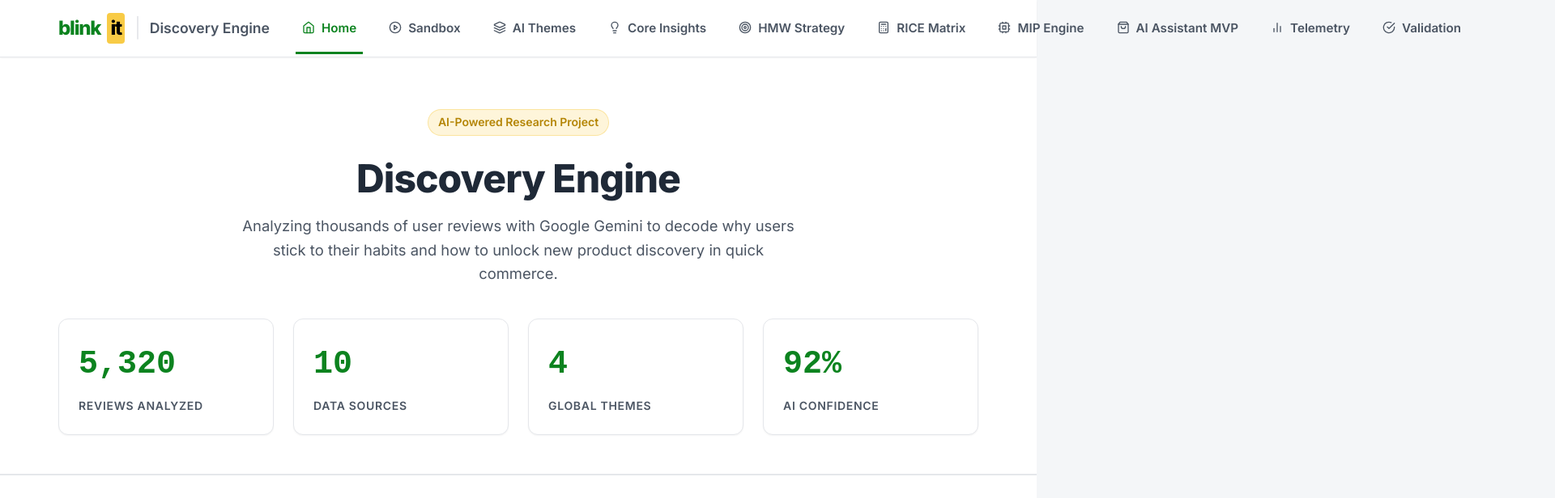
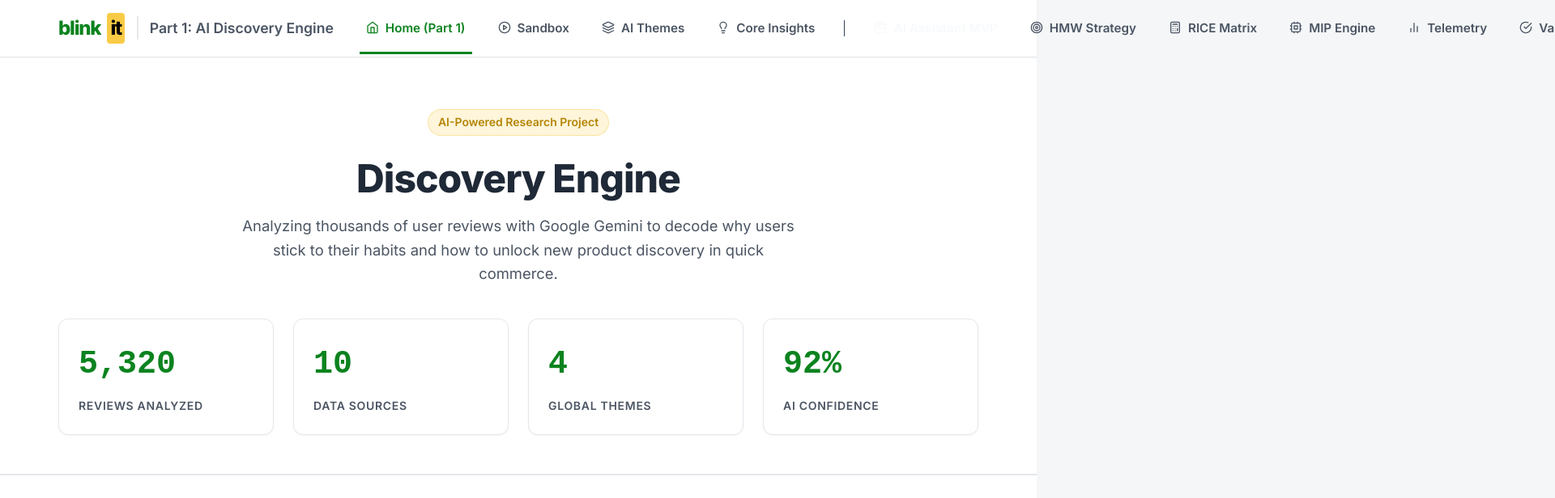
Before and after one commit to gsai-max/ProductManagerFellowshipGraduationProject, a React (Vite) app in the folder frontend/: page / in a window 1280 px wide. Shown: the top 616 px of the page at 81% size, 1920 px wide, since content can reach past the window. Built offline with nearby package versions, Linux system fonts and the light colour scheme.

Commit message:
fix: add smart URL landing detection and distinct header branding for Part 1 vs Part 2

```diff
--- a/frontend/src/App.jsx
+++ b/frontend/src/App.jsx
@@ -44,7 +44,22 @@ import {
 } from 'lucide-react';
 
 export default function App() {
-  const [activeTab, setActiveTab] = useState('home'); // 'home' | 'sandbox' | 'themes' | 'insights' | 'explorer' | 'validation' | 'hmw' | 'rice' | 'assistant' | 'telemetry'
+  const getInitialTab = () => {
+    try {
+      const params = new URLSearchParams(window.location.search);
+      const tabParam = params.get('tab');
+      const partParam = params.get('part');
+      if (tabParam) return tabParam;
+      if (partParam === '2' || window.location.hostname.includes('blinkit-discovery-engine') || window.location.hostname.includes('mvp')) {
+        return 'assistant';
+      }
+    } catch (e) {
+      // Fallback to default home
+    }
+    return 'home';
+  };
+
+  const [activeTab, setActiveTab] = useState(getInitialTab);
   const [mobileMenuOpen, setMobileMenuOpen] = useState(false);
   const [telemetryEvents, setTelemetryEvents] = useState([]);
 
@@ -150,6 +165,8 @@ export default function App() {
     return (rev.source || '').toLowerCase().includes(explorerFilter.toLowerCase());
   });
 
+  const isPart2Tab = ['assistant', 'hmw', 'rice', 'mip', 'telemetry'].includes(activeTab);
+
   return (
     <div>
       <a href="#main-content" className="skip-to-content">Skip to content</a>
@@ -160,7 +177,9 @@ export default function App() {
           <div className="header-brand" onClick={() => { setActiveTab('home'); setMobileMenuOpen(false); }}>
             blink<span className="brand-it">it</span>
             <span className="brand-divider">|</span>
-            <span className="brand-sub">Discovery Engine</span>
+            <span className="brand-sub">
+              {isPart2Tab ? 'Part 2: Product Strategy & AI MVP' : 'Part 1: AI Discovery Engine'}
+            </span>
           </div>
 
           <button
@@ -173,8 +192,9 @@ export default function App() {
           </button>
 
           <nav className={`header-nav ${mobileMenuOpen ? 'open' : ''}`} role="navigation">
+            {/* Part 1 Navigation Group */}
             <button className={activeTab === 'home' ? 'active' : ''} onClick={() => { setActiveTab('home'); setMobileMenuOpen(false); }}>
-              <HomeIcon size={16} /> Home
+              <HomeIcon size={16} /> Home (Part 1)
             </button>
             <button className={activeTab === 'sandbox' ? 'active' : ''} onClick={() => { setActiveTab('sandbox'); setMobileMenuOpen(false); }}>
               <PlayCircle size={16} /> Sandbox
@@ -185,6 +205,13 @@ export default function App() {
             <button className={activeTab === 'insights' ? 'active' : ''} onClick={() => { setActiveTab('insights'); setMobileMenuOpen(false); }}>
               <Lightbulb size={16} /> Core Insights
             </button>
+
+            {/* Part 2 Navigation Group */}
+            <span style={{ borderLeft: '1px solid #334155', height: '20px', margin: '0 4px', display: 'inline-block' }} />
+
+            <button className={activeTab === 'assistant' ? 'active' : ''} style={{ color: activeTab === 'assistant' ? '#38bdf8' : '#f8fafc', fontWeight: 700 }} onClick={() => { setActiveTab('assistant'); setMobileMenuOpen(false); }}>
+              <ShoppingBag size={16} /> AI Assistant MVP
+            </button>
             <button className={activeTab === 'hmw' ? 'active' : ''} onClick={() => { setActiveTab('hmw'); setMobileMenuOpen(false); }}>
               <Target size={16} /> HMW Strategy
             </button>
@@ -193,9 +220,6 @@ export default function App() {
             </button>
             <button className={activeTab === 'mip' ? 'active' : ''} onClick={() => { setActiveTab('mip'); setMobileMenuOpen(false); }}>
               <Cpu size={16} /> MIP Engine
-            </button>
-            <button className={activeTab === 'assistant' ? 'active' : ''} onClick={() => { setActiveTab('assistant'); setMobileMenuOpen(false); }}>
-              <ShoppingBag size={16} /> AI Assistant MVP
             </button>
             <button className={activeTab === 'telemetry' ? 'active' : ''} onClick={() => { setActiveTab('telemetry'); setMobileMenuOpen(false); }}>
               <BarChart2 size={16} /> Telemetry
```
